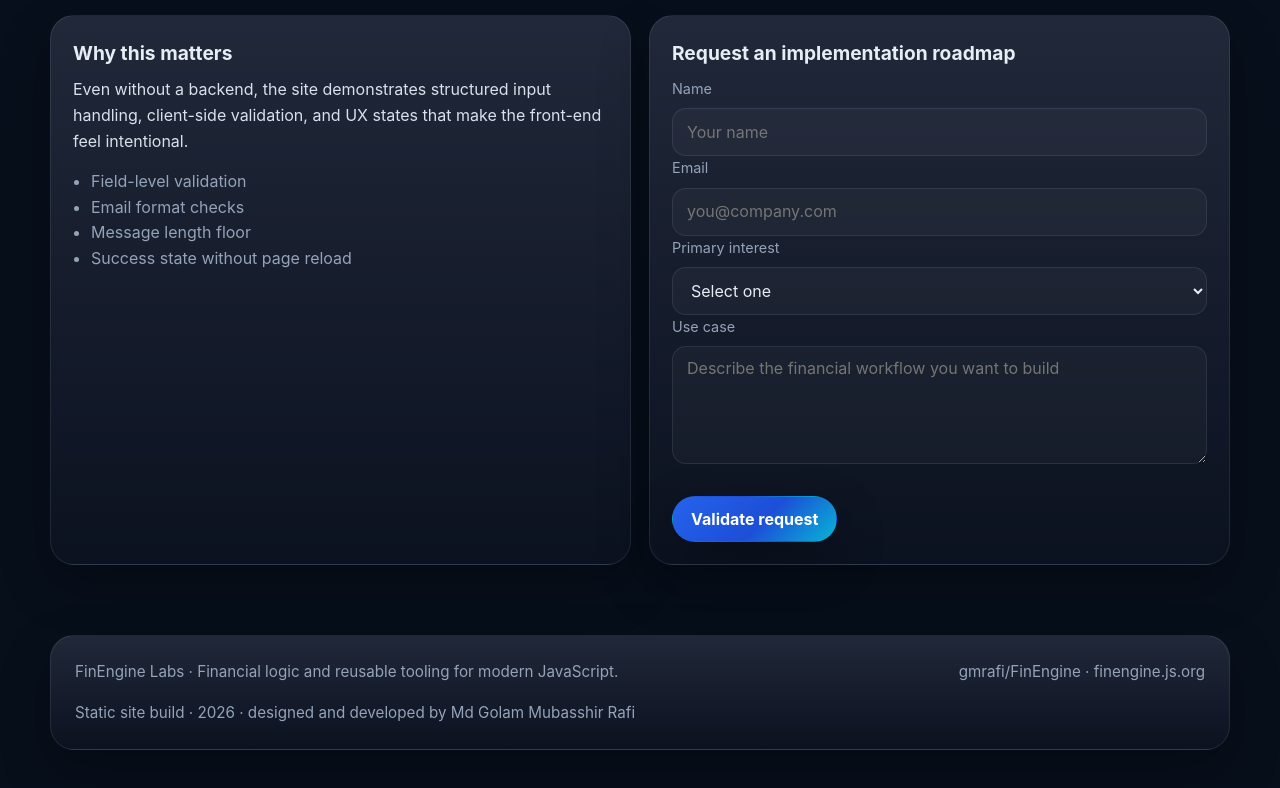
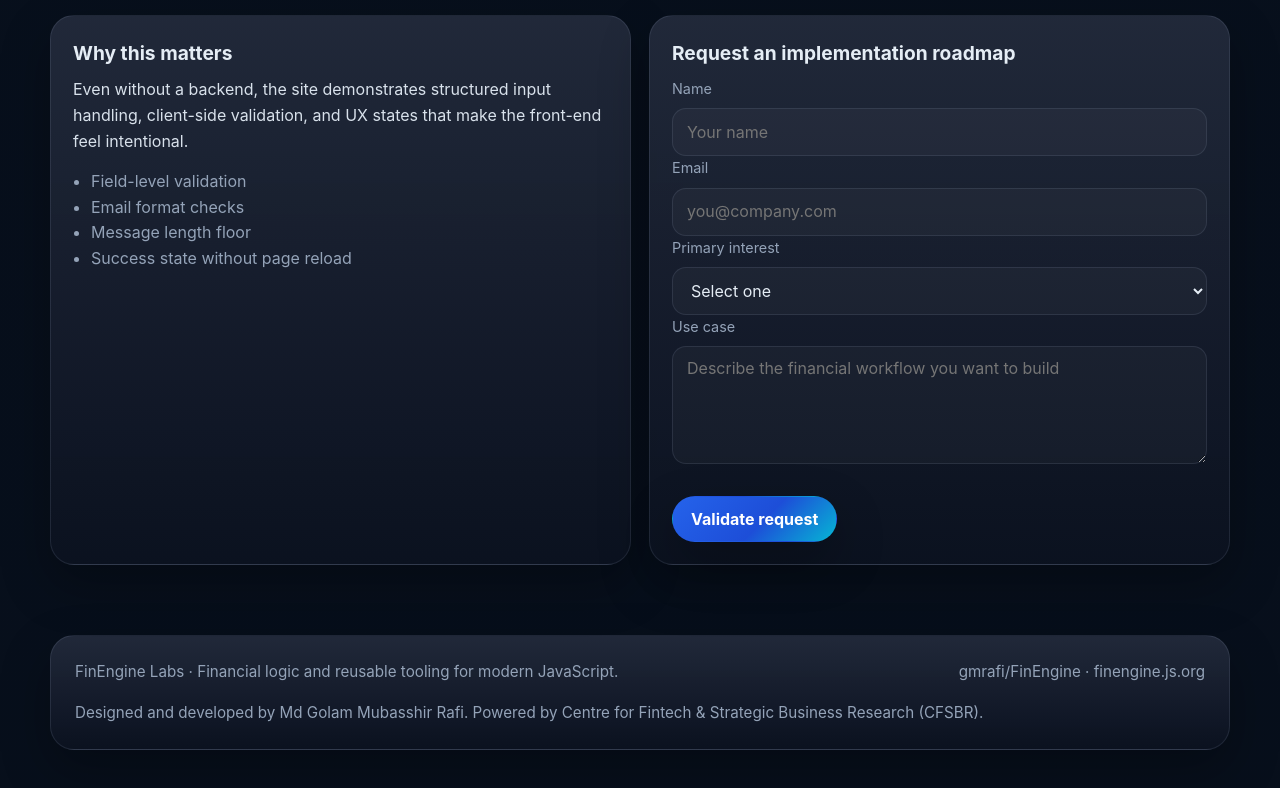
Before and after one commit to gmrafi/FinEngine, a website with bundled scripts: page index.html in a window 1280 px wide. Shown: the part 4370-5158 px from the top of the page. Built offline with nearby package versions, Linux system fonts and the light colour scheme.

Commit message:
docs: set final footer attribution and powered-by line

```diff
--- a/index.html
+++ b/index.html
@@ -287,7 +287,7 @@ import { renderStatementCard } from '@finengine/ui'</code></pre>
       <div class="footer-meta">
         <span><span data-brand="legal"></span> · <span data-brand="tagline"></span></span>
         <span><span data-brand="repoPath"></span> · <span data-brand="domain"></span></span>
-        <span>Static site build · <span data-generated-year></span> · designed and developed by Md Golam Mubasshir Rafi</span>
+        <span>Designed and developed by Md Golam Mubasshir Rafi. Powered by Centre for Fintech &amp; Strategic Business Research (CFSBR).</span>
       </div>
     </div>
   </footer>
```
